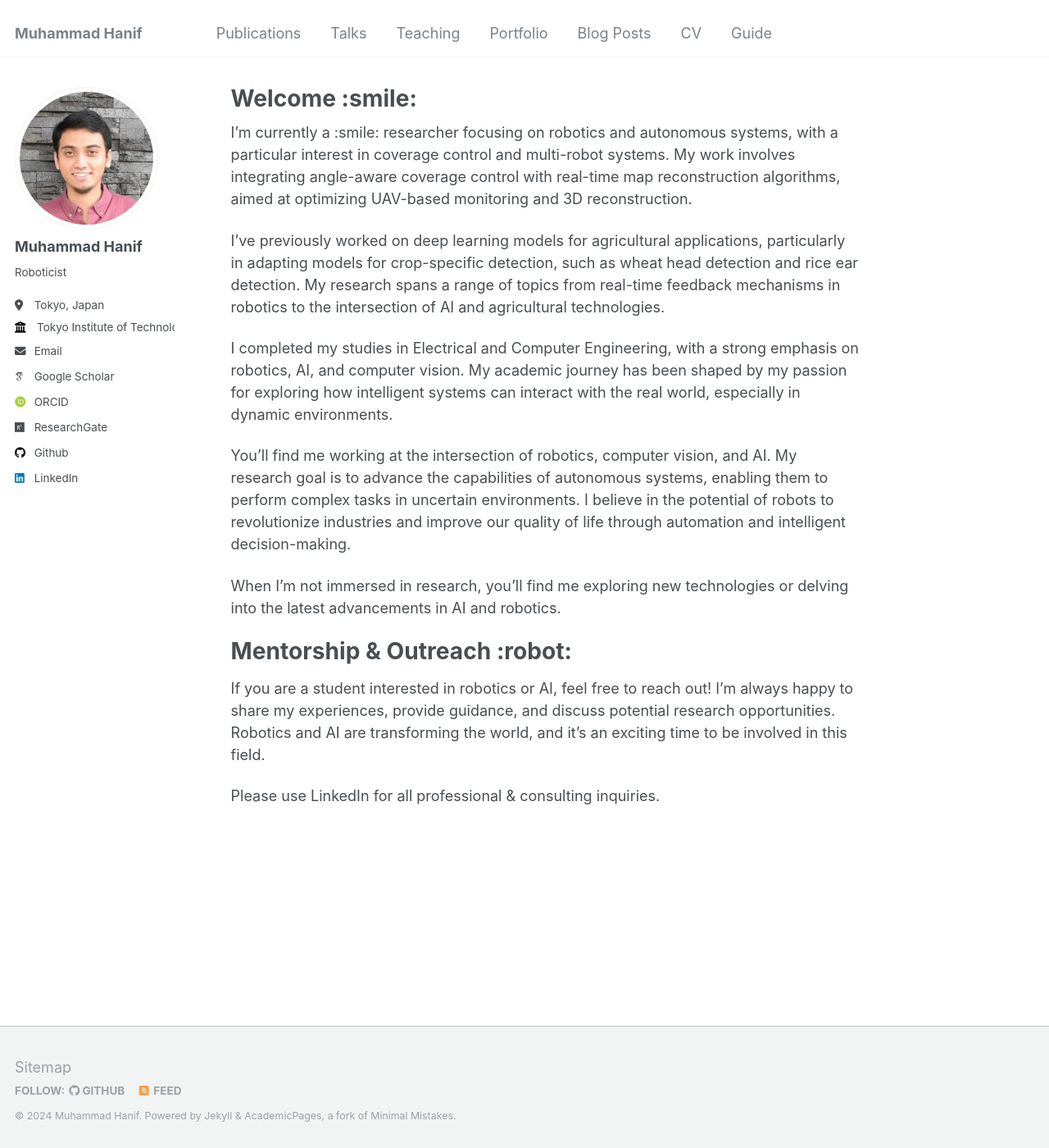
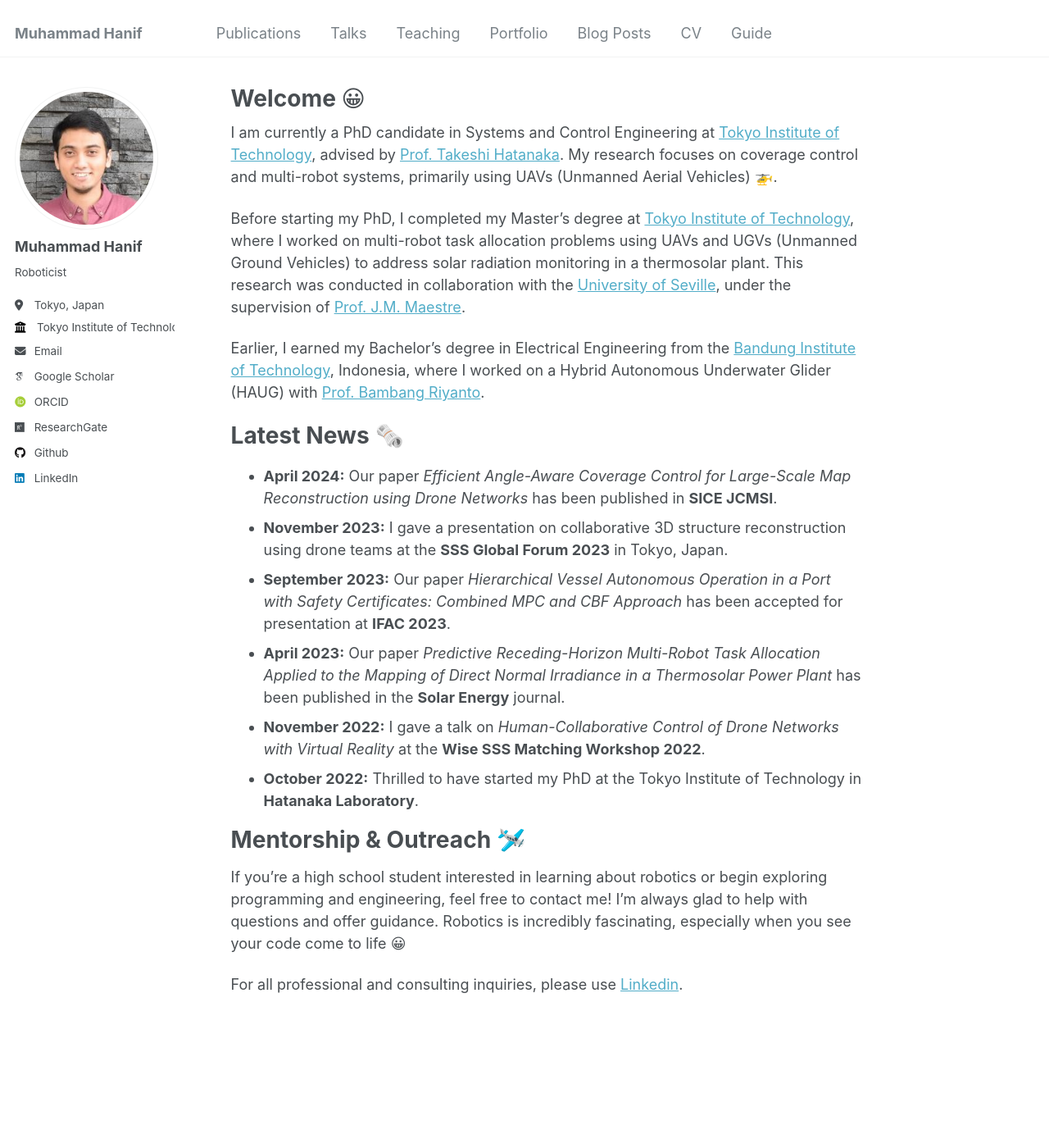
Before and after one commit to mhd-hanif/mhd-hanif.github.io, a Jekyll site: the page built from _pages/about.md, in a window 1280 px wide and 1400 px high. Shown: the whole window at 82% size. Built offline with Jekyll 4.4.1, drawn with Linux system fonts in a browser that asks for light colours; some web fonts are replaced.

Commit message:
Update and Finalized Front Page

```diff
--- a/_pages/about.md
+++ b/_pages/about.md
@@ -1,24 +1,31 @@
 ---
 permalink: /
-title: "Welcome :smile:"
+title: "Welcome 😀"
 author_profile: true
 redirect_from:
   - /about/
   - /about.html
 ---
 
-I’m currently a :smile: researcher focusing on robotics and autonomous systems, with a particular interest in coverage control and multi-robot systems. My work involves integrating angle-aware coverage control with real-time map reconstruction algorithms, aimed at optimizing UAV-based monitoring and 3D reconstruction.
+I am currently a PhD candidate in Systems and Control Engineering at [Tokyo Institute of Technology](https://www.titech.ac.jp/), advised by [Prof. Takeshi Hatanaka](https://hatanakalab.wixsite.com/website/faculty). My research focuses on coverage control and multi-robot systems, primarily using UAVs (Unmanned Aerial Vehicles) 🚁.
 
-I’ve previously worked on deep learning models for agricultural applications, particularly in adapting models for crop-specific detection, such as wheat head detection and rice ear detection. My research spans a range of topics from real-time feedback mechanisms in robotics to the intersection of AI and agricultural technologies.
+Before starting my PhD, I completed my Master's degree at [Tokyo Institute of Technology](https://www.titech.ac.jp/), where I worked on multi-robot task allocation problems using UAVs and UGVs (Unmanned Ground Vehicles) to address solar radiation monitoring in a thermosolar plant. This research was conducted in collaboration with the [University of Seville](https://www.us.es/), under the supervision of [Prof. J.M. Maestre](https://personal.us.es/jmaestre/).
 
-I completed my studies in Electrical and Computer Engineering, with a strong emphasis on robotics, AI, and computer vision. My academic journey has been shaped by my passion for exploring how intelligent systems can interact with the real world, especially in dynamic environments.
+Earlier, I earned my Bachelor's degree in Electrical Engineering from the [Bandung Institute of Technology](https://www.itb.ac.id/), Indonesia, where I worked on a Hybrid Autonomous Underwater Glider (HAUG) with [Prof. Bambang Riyanto](https://www.itb.ac.id/staff/view/bambang-riyanto-widyotriatmo-s-t-m-t-ph-d).
 
-You’ll find me working at the intersection of robotics, computer vision, and AI. My research goal is to advance the capabilities of autonomous systems, enabling them to perform complex tasks in uncertain environments. I believe in the potential of robots to revolutionize industries and improve our quality of life through automation and intelligent decision-making.
 
-When I’m not immersed in research, you’ll find me exploring new technologies or delving into the latest advancements in AI and robotics.
+**Latest News 🗞️**
+======
+- **April 2024:** Our paper *Efficient Angle-Aware Coverage Control for Large-Scale Map Reconstruction using Drone Networks* has been published in **SICE JCMSI**.
+- **November 2023:** I gave a presentation on collaborative 3D structure reconstruction using drone teams at the **SSS Global Forum 2023** in Tokyo, Japan.
+- **September 2023:** Our paper *Hierarchical Vessel Autonomous Operation in a Port with Safety Certificates: Combined MPC and CBF Approach* has been accepted for presentation at **IFAC 2023**.
+- **April 2023:** Our paper *Predictive Receding-Horizon Multi-Robot Task Allocation Applied to the Mapping of Direct Normal Irradiance in a Thermosolar Power Plant* has been published in the **Solar Energy** journal.
+- **November 2022:** I gave a talk on *Human-Collaborative Control of Drone Networks with Virtual Reality* at the **Wise SSS Matching Workshop 2022**.
+- **October 2022:** Thrilled to have started my PhD at the Tokyo Institute of Technology in **Hatanaka Laboratory**.
 
-Mentorship & Outreach :robot:
+
+Mentorship & Outreach 🛩️
 ======
-If you are a student interested in robotics or AI, feel free to reach out! I’m always happy to share my experiences, provide guidance, and discuss potential research opportunities. Robotics and AI are transforming the world, and it’s an exciting time to be involved in this field.
+If you’re a high school student interested in learning about robotics or begin exploring programming and engineering, feel free to contact me! I’m always glad to help with questions and offer guidance. Robotics is incredibly fascinating, especially when you see your code come to life 😀
 
-Please use LinkedIn for all professional & consulting inquiries.
+For all professional and consulting inquiries, please use [Linkedin](https://www.linkedin.com/in/muhammad-hanif-6189b0157/).
```
